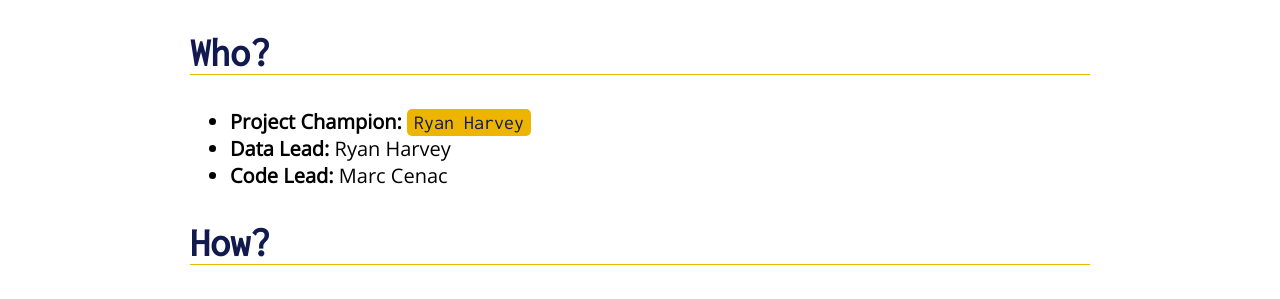
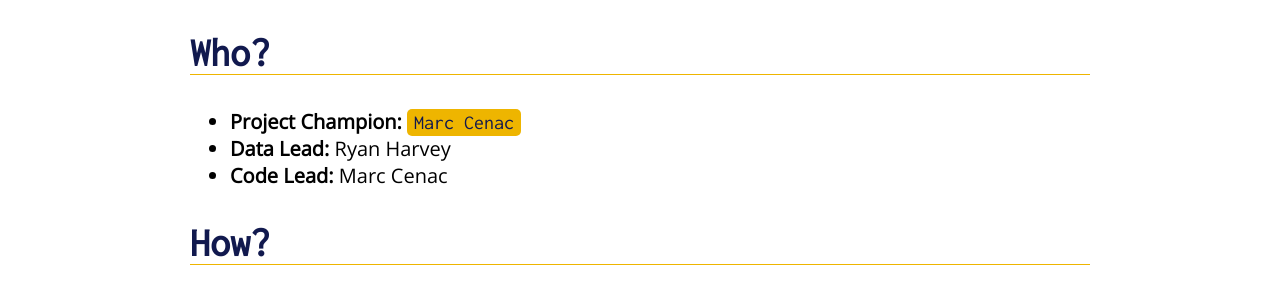
Before and after one commit to codefornola/codefornola.github.io, a Jekyll site: the page built from pages/projects/311explorer.md, in a window 1280 px wide. Shown: the part 772-1071 px from the top of the page. Built offline with Jekyll 4.4.1, drawn with Linux system fonts in a browser that asks for light colours; nearby versions of some CDN libraries.

Commit message:
311 Explorer project gets a new CHAMPION!

```diff
--- a/pages/projects/311explorer.md
+++ b/pages/projects/311explorer.md
@@ -5,8 +5,8 @@
   project:
     announce: Want to take the lead on this project? <a href='mailto:ryan@codeforneworleans.org'>Contact the Project Champion!</a>
     champion:
-      name: Ryan Harvey
-      email: ryan@codeforneworleans.org
+      name: Marc Cenac
+      email: marc@codeforneworleans.org
     people:
       -
         name: Ryan Harvey
```
